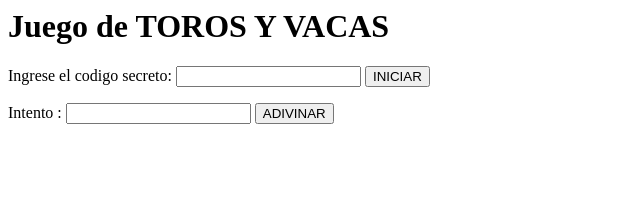
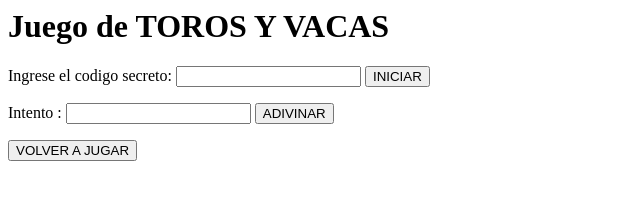
Before and after one commit to SandraMamani/Examen2, a website built with Parcel: page index.html in a window 1280 px wide. Shown: the whole page, without its empty margins (0-640 px from the left). Built offline with nearby package versions, Linux system fonts and the light colour scheme.

Commit message:
boton volver a jugar

```diff
--- a/index.html
+++ b/index.html
@@ -17,6 +17,7 @@
     <div id="respuesta-div"></div>
     <div id="intentos-div"></div>
     <div id="ToroVaca-div"></div>
+    <input type="submit" value="VOLVER A JUGAR" />
 
     <script type="module" src="./src/presenter.js"></script>
   </body>
```
